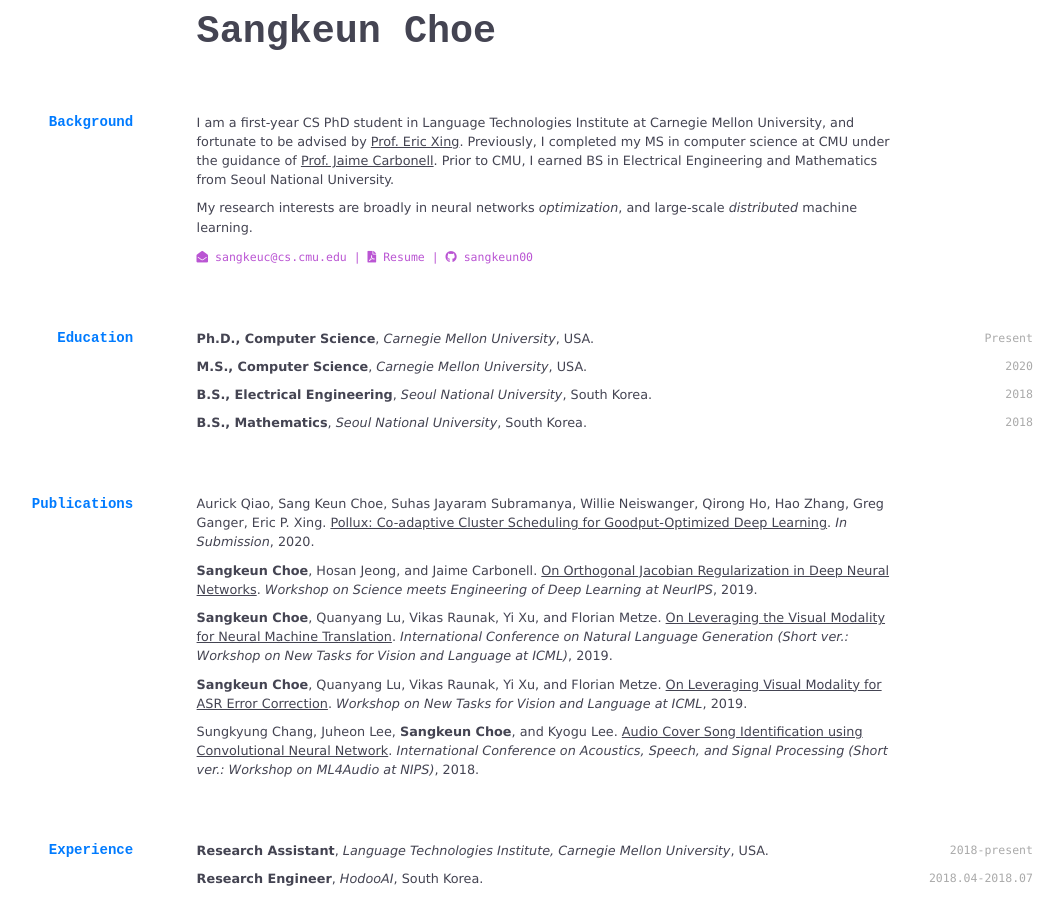
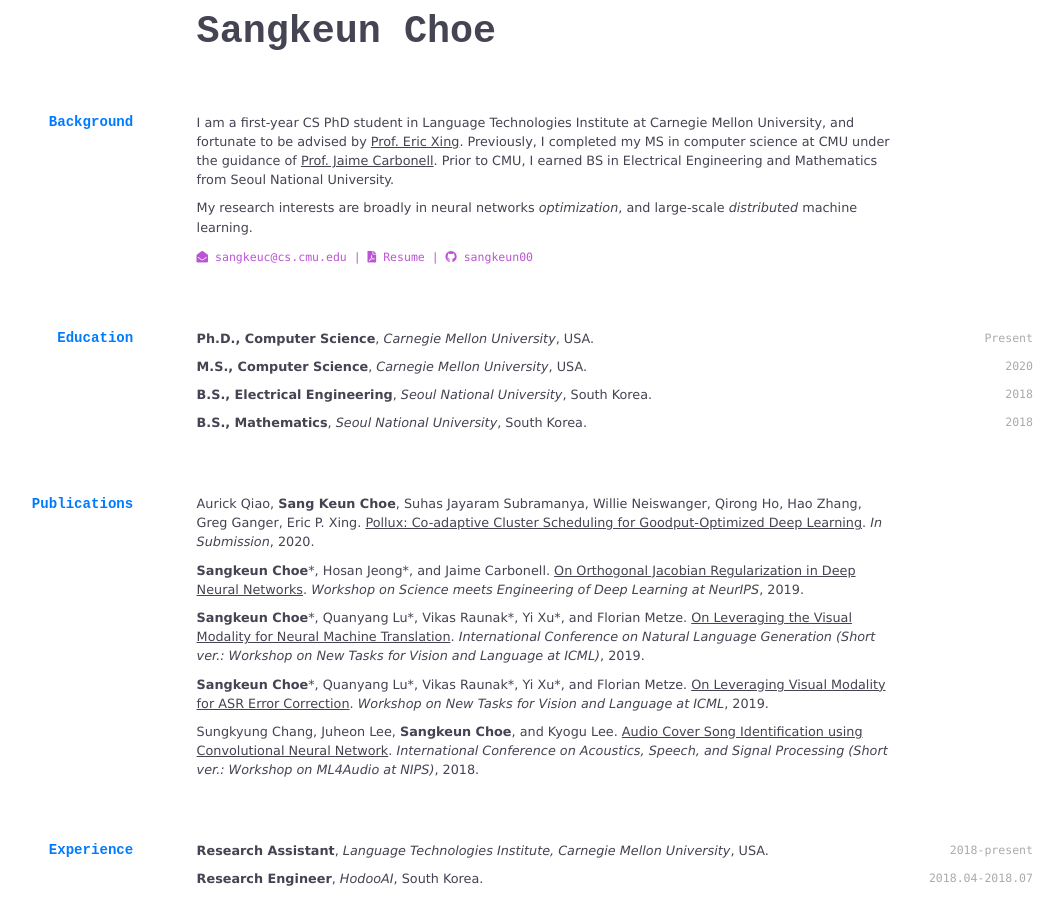
Before and after one commit to sangkeun00/sangkeun00.github.io, a Jekyll site: the page built from index.md, in a window 1280 px wide and 900 px high. Shown: the whole window, without its empty margins (133-1197 px from the left). Built offline with Jekyll 4.4.1, drawn with Linux system fonts in a browser that asks for light colours; nearby versions of some CDN libraries; a style sheet for code colours, icons or effects is not loaded; some of the changed lines change nothing that is shown.

Commit message:
dec 2020 updates

```diff
--- a/index.md
+++ b/index.md
@@ -37,13 +37,13 @@
 ## Publications
 
 <!--*Publication list also available [in Google Scholar](https://scholar.google.fi/citations?user=FvYhWOAAAAAJ). Asterisks indicate student lead authors.*-->
-Aurick Qiao, Sang Keun Choe, Suhas Jayaram Subramanya, Willie Neiswanger, Qirong Ho, Hao Zhang, Greg Ganger, Eric P. Xing. <a href="https://sangkeun00.github.io">Pollux: Co-adaptive Cluster Scheduling for Goodput-Optimized Deep Learning</a>. *In Submission*, 2020.
+Aurick Qiao, **Sang Keun Choe**, Suhas Jayaram Subramanya, Willie Neiswanger, Qirong Ho, Hao Zhang, Greg Ganger, Eric P. Xing. <a href="https://sangkeun00.github.io">Pollux: Co-adaptive Cluster Scheduling for Goodput-Optimized Deep Learning</a>. *In Submission*, 2020.
 
-**Sangkeun Choe**, Hosan Jeong, and Jaime Carbonell. <a href="https://sites.google.com/view/sedl-workshop/past-editions/2019-main/2019-contributed-posters?authuser=0">On Orthogonal Jacobian Regularization in Deep Neural Networks</a>. *Workshop on Science meets Engineering of Deep Learning at NeurIPS*, 2019.
+**Sangkeun Choe**&#42;, Hosan Jeong&#42;, and Jaime Carbonell. <a href="https://sites.google.com/view/sedl-workshop/past-editions/2019-main/2019-contributed-posters?authuser=0">On Orthogonal Jacobian Regularization in Deep Neural Networks</a>. *Workshop on Science meets Engineering of Deep Learning at NeurIPS*, 2019.
 
-**Sangkeun Choe**, Quanyang Lu, Vikas Raunak, Yi Xu, and Florian Metze. <a href="https://arxiv.org/pdf/1910.02754.pdf">On Leveraging the Visual Modality for Neural Machine Translation</a>. *International Conference on Natural Language Generation (Short ver.: Workshop on New Tasks for Vision and Language at ICML)*, 2019.
+**Sangkeun Choe**&#42;, Quanyang Lu&#42;, Vikas Raunak&#42;, Yi Xu&#42;, and Florian Metze. <a href="https://arxiv.org/pdf/1910.02754.pdf">On Leveraging the Visual Modality for Neural Machine Translation</a>. *International Conference on Natural Language Generation (Short ver.: Workshop on New Tasks for Vision and Language at ICML)*, 2019.
 
-**Sangkeun Choe**, Quanyang Lu, Vikas Raunak, Yi Xu, and Florian Metze. <a href="https://srvk.github.io/how2-challenge/assets/authors/TH2_paper_7.pdf">On Leveraging Visual Modality for ASR Error Correction</a>. *Workshop on New Tasks for Vision and Language at ICML*, 2019.
+**Sangkeun Choe**&#42;, Quanyang Lu&#42;, Vikas Raunak&#42;, Yi Xu&#42;, and Florian Metze. <a href="https://srvk.github.io/how2-challenge/assets/authors/TH2_paper_7.pdf">On Leveraging Visual Modality for ASR Error Correction</a>. *Workshop on New Tasks for Vision and Language at ICML*, 2019.
 
 Sungkyung Chang, Juheon Lee, **Sangkeun Choe**, and Kyogu Lee. <a href="https://arxiv.org/abs/1712.00166">Audio Cover Song Identification using Convolutional Neural Network</a>. *International Conference on Acoustics, Speech, and Signal Processing (Short ver.: Workshop on ML4Audio at NIPS)*, 2018.
 
```
